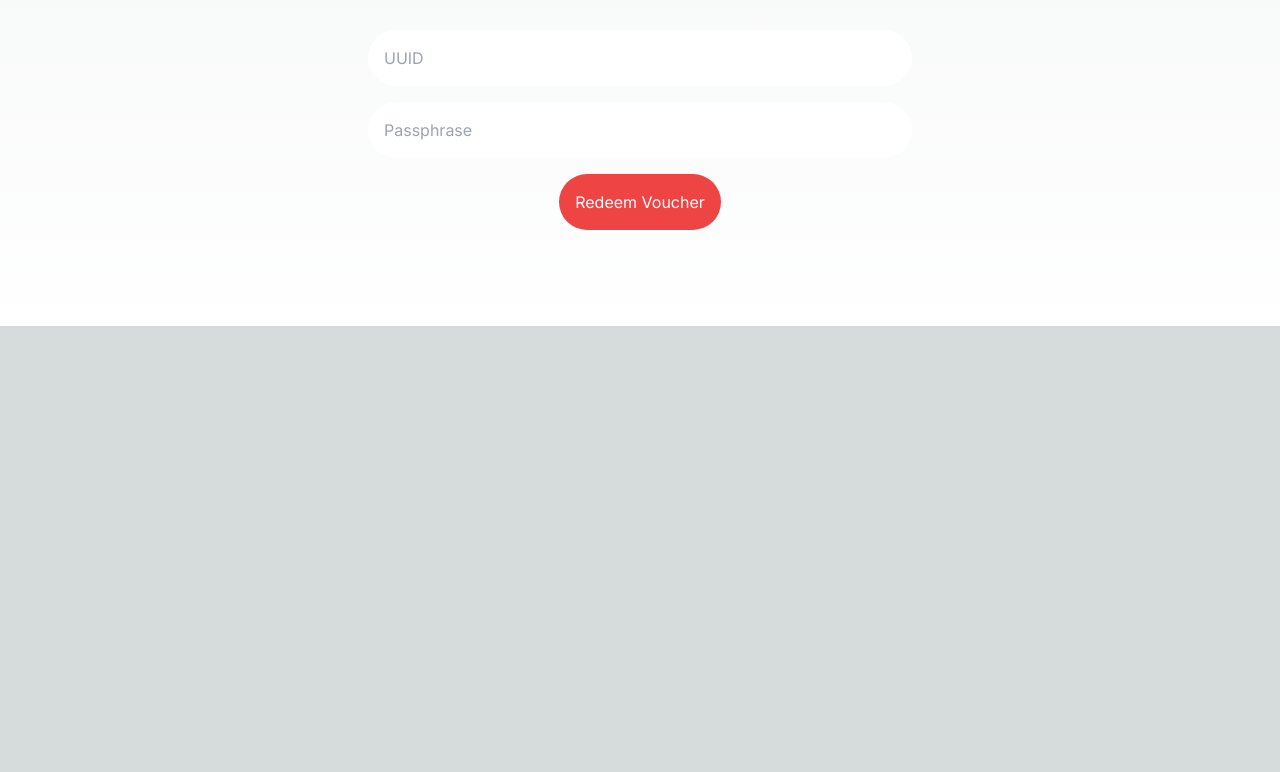
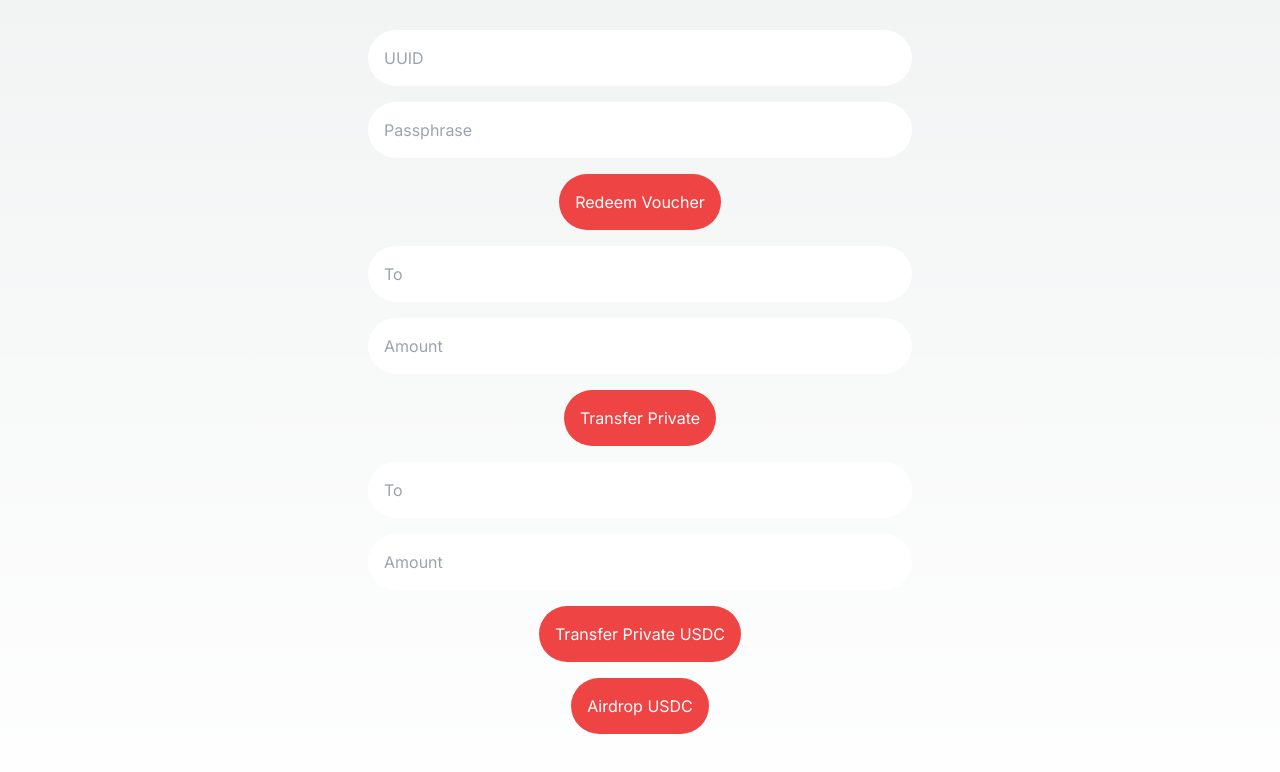
Before and after one commit to AnoyRC/SolanaWalletInfra_Test, a Next.js app: page / in a window 1280 px wide. Shown: the part 1794-2566 px from the top of the page. Before the commit the page ends 2120 px from the top, so only its background shows below. Built offline with nearby package versions, Linux system fonts and the light colour scheme; what @solana/web3.js would draw is missing.

Commit message:
Added Private Payment (SOL + USDC)

```diff
--- a/app/page.js
+++ b/app/page.js
@@ -17,13 +17,24 @@ import {
   transfer as tokenTransfer,
   getAccount,
   getAssociatedTokenAddress,
+  getOrCreateAssociatedTokenAccount,
 } from "@solana/spl-token";
 import IDL from "../Idl/idl";
 import { AnchorProvider, BN, Program, utils } from "@project-serum/anchor";
 import { findProgramAddressSync } from "@project-serum/anchor/dist/cjs/utils/pubkey";
-import { v4 } from "uuid";
 import { MyWallet as Wallet } from "@/Class/MyWallet";
 import randomId from "random-id";
+import * as ed from "@noble/ed25519";
+import { sign } from "@noble/ed25519";
+import {
+  Elusiv,
+  SEED_MESSAGE,
+  airdropToken,
+  getMintAccount,
+} from "@elusiv/sdk";
+import { sha512 } from "@noble/hashes/sha512";
+
+ed.etc.sha512Sync = (...m) => sha512(ed.etc.concatBytes(...m));
 
 const connection = new Connection("https://api.devnet.solana.com");
 
@@ -51,6 +62,10 @@ export default function Home() {
   const inputRedeemUUID = useRef(null);
   const inputRedeemPassphrase = useRef(null);
   const [uuid, setUuid] = useState("");
+  const inputPrivateAmount = useRef(null);
+  const inputPrivateTo = useRef(null);
+  const inputPrivateUSDCAmount = useRef(null);
+  const inputPrivateUSDCto = useRef(null);
 
   useEffect(() => {
     if (!address) return;
@@ -61,6 +76,9 @@ export default function Home() {
 
   //Balance Listerner
   const balanceListerner = async () => {
+    const seed = bip39.mnemonicToSeedSync(mnemonic);
+    const keypair = Keypair.fromSeed(seed.slice(0, 32));
+
     const pubKey = new PublicKey(address);
 
     //Remove previous Listeners
@@ -78,12 +96,19 @@ export default function Home() {
 
     //Listen for Token Balance
     const tokenAddress = new PublicKey(
-      "Gh9ZwEmdLJ8DscKNTkTqPbNwLNNBjuSzaG9Vp2KGtKJr"
+      "F3hocsFVHrdTBG2yEHwnJHAJo4rZfnSwPg8d5nVMNKYE"
     );
-    const tokenAccount = await getAssociatedTokenAddress(tokenAddress, pubKey);
-    const tokenPubKey = new PublicKey(tokenAccount.toString());
+    const tokenAccount = await getOrCreateAssociatedTokenAccount(
+      connection,
+      keypair,
+      tokenAddress,
+      keypair.publicKey,
+      undefined,
+      "finalized"
+    );
+
     const TokenConnectionid = connection.onAccountChange(
-      tokenPubKey,
+      tokenAccount.address,
       (accountInfo) => {
         showTokenBalance();
       }
@@ -218,16 +243,22 @@ export default function Home() {
 
   //Show Token Balance
   const showTokenBalance = async () => {
+    const seed = bip39.mnemonicToSeedSync(mnemonic);
+    const keypair = Keypair.fromSeed(seed.slice(0, 32));
+
     const tokenAddress = new PublicKey(
-      "Gh9ZwEmdLJ8DscKNTkTqPbNwLNNBjuSzaG9Vp2KGtKJr"
+      "F3hocsFVHrdTBG2yEHwnJHAJo4rZfnSwPg8d5nVMNKYE"
     );
     const owner = new PublicKey(address);
 
-    const tokenAccount = await getAssociatedTokenAddress(tokenAddress, owner);
-
-    const tokenPubKey = new PublicKey(tokenAccount.toString());
-
-    const accountInfo = await getAccount(connection, tokenPubKey);
+    const accountInfo = await getOrCreateAssociatedTokenAccount(
+      connection,
+      keypair,
+      tokenAddress,
+      owner,
+      undefined,
+      "finalized"
+    );
 
     setTokenBalance(
       accountInfo ? Number(accountInfo.amount) / Math.pow(10, 6) : 0
@@ -237,32 +268,39 @@ export default function Home() {
   //Transfer Token
   const transferToken = async (amount, to) => {
     const tokenAddress = new PublicKey(
-      "Gh9ZwEmdLJ8DscKNTkTqPbNwLNNBjuSzaG9Vp2KGtKJr"
+      "F3hocsFVHrdTBG2yEHwnJHAJo4rZfnSwPg8d5nVMNKYE"
     );
+
+    const seed = bip39.mnemonicToSeedSync(mnemonic);
+    const keypair = Keypair.fromSeed(seed.slice(0, 32));
+
     const toWallet = new PublicKey(to.toString());
 
     const fromWallet = new PublicKey(address);
 
-    const fromTokenAddress = await getAssociatedTokenAddress(
+    const fromTokenAccount = await getOrCreateAssociatedTokenAccount(
+      connection,
+      keypair,
       tokenAddress,
-      fromWallet
+      fromWallet,
+      undefined,
+      "finalized"
     );
 
-    const toTokenAddress = await getAssociatedTokenAddress(
+    const toTokenAccount = await getOrCreateAssociatedTokenAccount(
+      connection,
+      keypair,
       tokenAddress,
       toWallet
     );
 
     const amountInLamports = amount * Math.pow(10, 6);
 
-    const seed = bip39.mnemonicToSeedSync(mnemonic);
-    const keypair = Keypair.fromSeed(seed.slice(0, 32));
-
     const signature = await tokenTransfer(
       connection,
       keypair,
-      fromTokenAddress,
-      toTokenAddress,
+      fromTokenAccount.address,
+      toTokenAccount.address,
       fromWallet,
       amountInLamports
     );
@@ -272,6 +310,7 @@ export default function Home() {
     showTokenBalance();
   };
 
+  //Generate Voucher
   const generateVoucher = async (passphrase, amount) => {
     const seed = bip39.mnemonicToSeedSync(mnemonic);
     const keypair = Keypair.fromSeed(seed.slice(0, 32));
@@ -321,6 +360,7 @@ export default function Home() {
     showBalance();
   };
 
+  //Redeem Voucher
   const redeemVoucher = async (uuid, passphrase) => {
     const seed = bip39.mnemonicToSeedSync(mnemonic);
     const keypair = Keypair.fromSeed(seed.slice(0, 32));
@@ -357,6 +397,127 @@ export default function Home() {
     console.log(passphrase);
     console.log(tx);
     showBalance();
+  };
+
+  //Transfer Private
+  const transferPrivate = async (amount, to) => {
+    const seed = bip39.mnemonicToSeedSync(mnemonic);
+    const keypair = Keypair.fromSeed(seed.slice(0, 32));
+
+    const ElusivSeed = await sign(
+      Buffer.from(SEED_MESSAGE, "utf-8"),
+      keypair.secretKey.slice(0, 32)
+    );
+
+    const elusiv = await Elusiv.getElusivInstance(
+      ElusivSeed,
+      keypair.publicKey,
+      connection,
+      "devnet"
+    );
+
+    const topupTxData = await elusiv.buildTopUpTx(
+      amount * LAMPORTS_PER_SOL,
+      "LAMPORTS"
+    );
+
+    topupTxData.tx.sign(keypair);
+
+    const topupSig = await elusiv.sendElusivTx(topupTxData);
+
+    console.log(topupSig);
+
+    const privateBalance = await elusiv.getLatestPrivateBalance("LAMPORTS");
+    console.log(`Current private balance: ${privateBalance}`);
+
+    const recipient = new PublicKey(to);
+    const estimatedFee = await elusiv.estimateSendFee({
+      recipient,
+      amount: Number(privateBalance),
+      tokenType: "LAMPORTS",
+    });
+    console.log(estimatedFee);
+    const sendTx = await elusiv.buildSendTx(
+      Number(privateBalance) - Number(estimatedFee.txFee),
+      recipient,
+      "LAMPORTS"
+    );
+    const sendSig = await elusiv.sendElusivTx(sendTx);
+
+    console.log(
+      `Performed topup with sig ${topupSig.signature} and send with sig ${sendSig.signature}`
+    );
+  };
+
+  const transferPrivateUSDC = async (amount, to) => {
+    const seed = bip39.mnemonicToSeedSync(mnemonic);
+    const keypair = Keypair.fromSeed(seed.slice(0, 32));
+
+    const ElusivSeed = sign(
+      Buffer.from(SEED_MESSAGE, "utf-8"),
+      keypair.secretKey.slice(0, 32)
+    );
+
+    const elusiv = await Elusiv.getElusivInstance(
+      ElusivSeed,
+      keypair.publicKey,
+      connection,
+      "devnet"
+    );
+
+    const topupTx = await elusiv.buildTopUpTx(amount * Math.pow(10, 6), "USDC");
+
+    topupTx.tx.partialSign(keypair);
+
+    const sig = await elusiv.sendElusivTx(topupTx);
+
+    console.log(sig);
+
+    const privateBalance = await elusiv.getLatestPrivateBalance("USDC");
+
+    console.log(privateBalance);
+
+    const recipient = new PublicKey(to);
+
+    const estimatedFee = await elusiv.estimateSendFee({
+      recipient,
+      amount: Number(privateBalance),
+      tokenType: "USDC",
+    });
+
+    const sendTx = await elusiv.buildSendTx(
+      Number(privateBalance) - Number(estimatedFee.txFee),
+      recipient,
+      "USDC"
+    );
+    const sendSig = await elusiv.sendElusivTx(sendTx);
+
+    console.log(sendSig.signature);
+  };
+
+  const airdropUSDC = async () => {
+    const seed = bip39.mnemonicToSeedSync(mnemonic);
+    const keypair = Keypair.fromSeed(seed.slice(0, 32));
+
+    const usdcMint = getMintAccount("USDC", "devnet");
+    console.log(usdcMint.toString());
+
+    const ataAcc = await getOrCreateAssociatedTokenAccount(
+      connection,
+      keypair,
+      usdcMint,
+      keypair.publicKey,
+      undefined,
+      "finalized"
+    );
+
+    const airdropSig = await airdropToken(
+      "USDC",
+      LAMPORTS_PER_SOL,
+      ataAcc.address
+    );
+
+    console.log(airdropSig);
   };
 
   return (
@@ -586,6 +747,74 @@ export default function Home() {
       >
         Redeem Voucher
       </button>
+
+      {/* Transfer Private */}
+      <input
+        ref={inputPrivateTo}
+        className="rounded-full p-4 text-black w-[50%]"
+        placeholder="To"
+      ></input>
+      <input
+        ref={inputPrivateAmount}
+        className="rounded-full p-4 text-black w-[50%]"
+        placeholder="Amount"
+      ></input>
+      <button
+        onClick={async () => {
+          if (
+            inputPrivateAmount.current.value &&
+            inputPrivateAmount.current.value.length > 0 &&
+            inputPrivateTo.current.value &&
+            inputPrivateTo.current.value.length > 0
+          )
+            await transferPrivate(
+              inputPrivateAmount.current.value,
+              inputPrivateTo.current.value
+            );
+        }}
+        className="rounded-full p-4 bg-red-500 text-white"
+      >
+        Transfer Private
+      </button>
+
+      {/* Transfer Private USDC */}
+      <input
+        ref={inputPrivateUSDCto}
+        className="rounded-full p-4 text-black w-[50%]"
+        placeholder="To"
+      ></input>
+      <input
+        ref={inputPrivateUSDCAmount}
+        className="rounded-full p-4 text-black w-[50%]"
+        placeholder="Amount"
+      ></input>
+      <button
+        onClick={async () => {
+          if (
+            inputPrivateUSDCAmount.current.value &&
+            inputPrivateUSDCAmount.current.value.length > 0 &&
+            inputPrivateUSDCto.current.value &&
+            inputPrivateUSDCto.current.value.length > 0
+          )
+            await transferPrivateUSDC(
+              inputPrivateUSDCAmount.current.value,
+              inputPrivateUSDCto.current.value
+            );
+        }}
+        className="rounded-full p-4 bg-red-500 text-white"
+      >
+        Transfer Private USDC
+      </button>
+
+      {/* Airdrop USDC */}
+      <button
+        onClick={async () => {
+          await airdropUSDC();
+        }}
+        className="rounded-full p-4 bg-red-500 text-white"
+      >
+        Airdrop USDC
+      </button>
     </main>
   );
 }
--- a/package.json
+++ b/package.json
@@ -9,6 +9,8 @@
     "lint": "next lint"
   },
   "dependencies": {
+    "@elusiv/sdk": "^0.1.22",
+    "@noble/ed25519": "^2.0.0",
     "@project-serum/anchor": "^0.26.0",
     "@solana/spl-token": "^0.3.8",
     "@solana/web3.js": "^1.78.4",
@@ -26,6 +28,7 @@
     "random-id": "^1.0.4",
     "react": "18.2.0",
     "react-dom": "18.2.0",
+    "request": "^2.79.0",
     "tailwindcss": "3.3.3",
     "uuidv4": "^6.2.13"
   }
```
Also changed, not shown: 1 other file (tests, documents, lock files or other folders).
